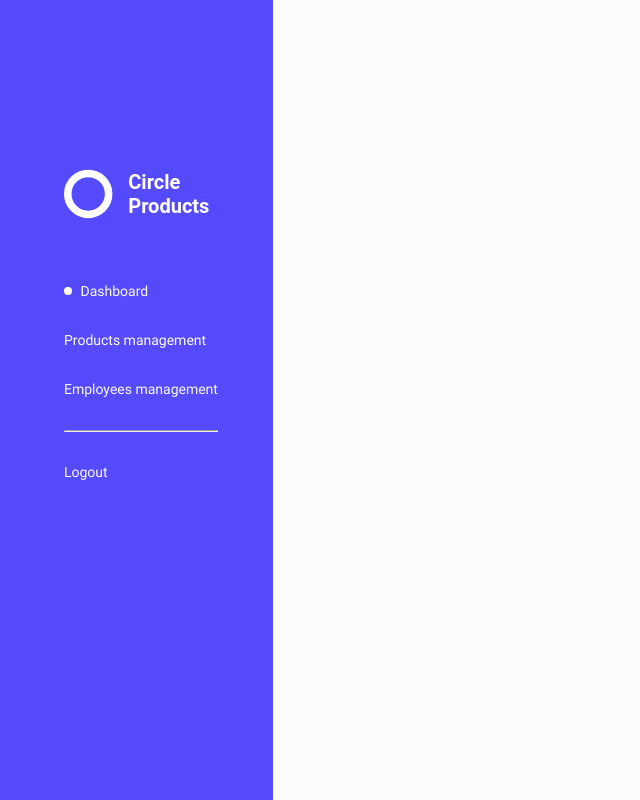
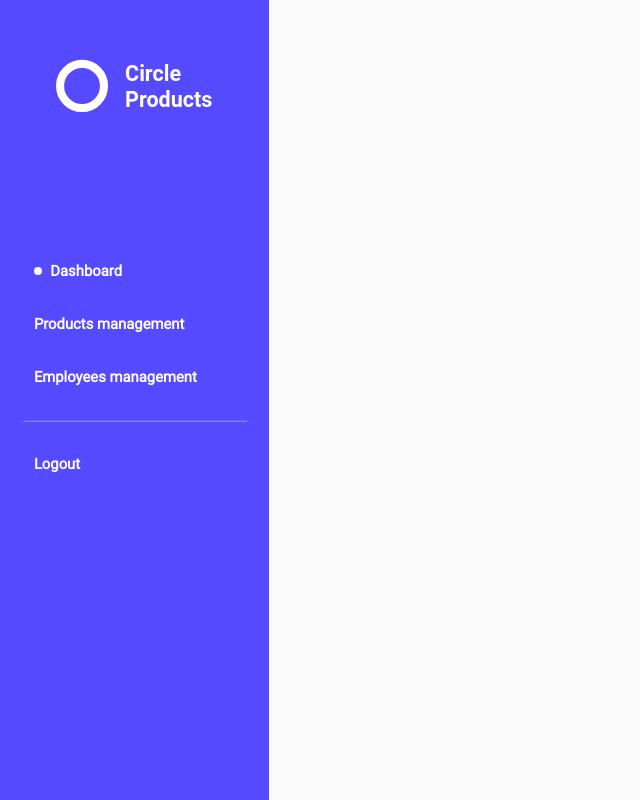
Before and after one commit to Khadija-Asa/fakestoreapi_test, a React (Create React App) app: page / in a window 1280 px wide. Shown: the whole page, without its empty margins (0-640 px from the left). Built offline with nearby package versions, Linux system fonts and the light colour scheme.

Commit message:
work on the card responsive

```diff
--- a/src/components/Header.js
+++ b/src/components/Header.js
@@ -7,6 +7,7 @@ import logo from './../shared/logo.svg';
 
 const Header = () => {
 
+  // burger show/hide
   const [showLinks, setShowLinks] = useState(false);
 
   const handleShowLinks = () => {
@@ -16,14 +17,16 @@ const Header = () => {
   return (
       <nav className={`navbar ${showLinks ? "show_nav" : "hide_nav"} `}>
 
+        {/* burger */}
         <button className='navbar_burger' onClick={handleShowLinks}>
           <span className='burger_bar'></span>
         </button>
 
+        {/* menu */}
         <ul className='navbar_links'>
-          <li onClick={handleShowLinks}>
+          <li className='navbar_logo' onClick={handleShowLinks}>
             <NavLink to="/">
-            <img className='navbar_logo' src={logo} alt="Logo Circle Products" />
+            <img src={logo} alt="Logo Circle Products" />
             </NavLink>
           </li>
           <li onClick={handleShowLinks}>
--- a/src/components/Product.js
+++ b/src/components/Product.js
@@ -1,11 +1,8 @@
 import React, {useState, useEffect} from 'react';
 import { NavLink} from 'react-router-dom';
-import { useHistory } from "react-router-dom";
-
 import { useParams } from 'react-router-dom';
 import './../styles/product.css';
 import arrow from './../shared/back_button.svg';
-import axios from 'axios';
 
 const Product = () => {
 
@@ -13,6 +10,7 @@ const Product = () => {
   const {id} = useParams();
   const [product, setProduct] = useState([]);
 
+  // get api
   useEffect(() => {
     const getProduct = async () => {
     const res = await fetch(`https://fakestoreapi.com/products/${id}`);
@@ -28,6 +26,7 @@ const Product = () => {
     setPrixHT(e.target.value);
   }
 
+  // vta
   const handleClick = () => {
     const ratio = 1.20;
     setMontantTTC(prixHT * ratio);
@@ -49,7 +48,7 @@ const Product = () => {
       <section className="card">
         {/* img */}
         <div className="card_img">
-            <img src={product.image} alt={product.title} />
+          <img src={product.image} alt={product.title} />
         </div>
 
         <section className="card_text">
@@ -61,15 +60,14 @@ const Product = () => {
             </div>
             <div className="description_cat">
               <h3>category</h3> <br />
-              <p>{product.category}</p>
+              <p className='cat'><span>{product.category}</span></p>
             </div>
           </section>
 
           {/* price */}
           <section className="card_price">
             <div className="price_tag">
-              <h3>price</h3>
-
+              <h3>price</h3> <br />
 
               <div className="price_vta">
                 <div className="vta">
--- a/src/components/ProductsManagement.js
+++ b/src/components/ProductsManagement.js
@@ -3,8 +3,10 @@ import axios from 'axios';
 import { NavLink } from 'react-router-dom';
 
 const ProductsManagement = () => {
-  const [data, setData] = useState([]);
 
+const [data, setData] = useState([]);
+
+// get data api
 useEffect(() => {
   axios({
     method: 'GET',
@@ -17,47 +19,49 @@ useEffect(() => {
 }, []);
 
 return (
-    <div className="products">
+    <section className="products">
 
       <wrapper className="table">
         <h1>Products management</h1>
 
-        <div className="row header">
-          <div className="cell">
+        {/* header */}
+        <ul className="row header">
+          <li className="cell">
             Product name
-          </div>
-          <div className="cell">
+          </li>
+          <li className="cell">
             Category <span className="arrow_down"></span>
-          </div>
-          <div className="cell">
+          </li>
+          <li className="cell">
             Price
-          </div>
-          <div className="cell">
+          </li>
+          <li className="cell">
             Price <span>(including VAT)</span>
-          </div>
-        </div>
+          </li>
+        </ul>
 
+        {/* map product */}
         {data.map((product) => (
-          <div className="row body">
-            <div className="cell" data-title='Product name'>
+          <ul className="row body">
+            <li className="cell" data-title='Product name'>
               <NavLink className='row_title' to={`/productsmanagement/${product.id}`} >
                 {product.title}
               </NavLink>
-            </div>
-            <div className="cell" data-title='Category'>
-              {product.category}
-            </div>
-            <div className="cell" data-title='Price'>
+            </li>
+            <li className="cell cat" data-title='Category'>
+              <span>{product.category}</span>
+            </li>
+            <li className="cell" data-title='Price'>
               {product.price}
-            </div>
-            <div className="cell" data-title='Price (including VAT)'>
+            </li>
+            <li className="cell" data-title='Price (including VAT)'>
               {product.price.toFixed(1) * 0.2 + product.price}
-            </div>
-          </div>
+            </li>
+          </ul>
         ))}
 
       </wrapper>
-    </div>
+    </section>
   )
 };
 
--- a/src/styles/header.css
+++ b/src/styles/header.css
@@ -2,6 +2,7 @@ canvas {
   display: none;
 }
 
+/* nav */
 .navbar {
   background-color: var(--color-blue);
   display: flex;
@@ -12,16 +13,21 @@ canvas {
   width: 100vw;
 }
 
-.navbar_logo {
+/* logo */
+.navbar_logo img {
+  margin: 0 auto;
+  margin: 58px 0 116px 0;
   width: clamp(6.25rem, 5.3013rem + 4.7436vw, 10.875rem);;
 }
 
+/* menu */
 .navbar_link {
   align-items: center;
-  color: var(--color-white);
+  color: #FFF;
   display: flex;
   font-size: 16px;
   font-weight: bold;
+  line-height: 21px;
   text-decoration: none;
   transition: transform 1s;
 }
@@ -42,7 +48,8 @@ canvas {
 }
 
 .navbar_links hr {
-  max-width: 200px;
+  opacity: .3;
+  width: clamp(9.375rem, 7.8365rem + 7.6923vw, 16.875rem);
 }
 
 @media screen and (max-width: 767px) {
@@ -73,19 +80,19 @@ canvas {
   .navbar_burger {
     background: transparent;
     border: none;
+    cursor: pointer;
     height: 40px;
     width: 40px;
-    cursor: pointer;
   }
   .burger_bar,
   .burger_bar::before,
   .burger_bar::after {
+    background-color: var(--color-white);
     display: block;
     height: 2px;
+    position: relative;
+    transition: all .5s ease-in-out;
     width: 24px;
-    position: relative;
-    background-color: var(--color-white);
-    transition: all .5s ease-in-out;
     z-index: 2;
   }
   .burger_bar::before,
@@ -115,36 +122,35 @@ canvas {
 
 /* Tablet */
 @media screen and (min-width: 768px) {
+  .navbar {
+    display: flex;
+    height: 100vh;
+    justify-content: center;
+    padding: 0;
+    position: absolute;
+    width: clamp(6.25rem, 2.7244rem + 17.6282vw, 23.4375rem);
+  }
   .navbar_logo {
-    padding-bottom: 2rem;
+    padding-bottom: rem;
+    margin: 0 auto;
   }
-  /* Menu burger (mobile) */
+  .navbar_logo img {
+    width: clamp(8.125rem, 7.5609rem + 2.8205vw, 10.875rem);
+  }
   .navbar_links {
-    gap: 32px;
-    height: 100vh;
-    padding: 10rem 3rem;
-    position: fixed;
     display: flex;
     flex-direction: column;
+    gap: 32px;
+    padding-left: ;
+    position: fixed;
     z-index: 1;
-  }
-  .navbar_logo {
-    background-color: transparent;
   }
   .navbar_burger {
     display: none;
   }
-  .navbar {
-    height: 100vh;
-    position: absolute;
-    width: clamp(9.375rem, 6.8109rem + 12.8205vw, 21.875rem);
-  }
   .navbar_link {
-    font-style: normal;
-    font-weight: 400;
-    font-size: 14px;
-    height: 17px;
+    font-size: clamp(0.8125rem, 0.774rem + 0.1923vw, 1rem);
+    font-weight: bold;
+    padding-left: 5%;
   }
 }
-
-/* Desktop */
--- a/src/styles/product.css
+++ b/src/styles/product.css
@@ -6,6 +6,16 @@
 .card_title {
   display: flex;
   flex-direction: column;
+}
+
+.card_text {
+  margin: 0 auto;
+}
+
+/* arrow img */
+.back_arrow {
+  display: contents;
+  width: min-content;
 }
 
 .back_arrow img {
@@ -29,13 +39,14 @@
   font-weight: bold;
   font-size: clamp(1rem, 0.8974rem + 0.5128vw, 1.5rem);
   text-transform: capitalize;
-  padding: 56px 0 19px 0;
+  padding-top: 56px;
 }
 
 /* img */
 .card_img {
   box-shadow: 0px 2px 5px #0000001A;
   border-radius: 3px;
+  margin: 0 auto;
   max-width: 500px;
 }
 
@@ -46,7 +57,7 @@
   padding: 5rem;
 }
 
-.card_description {
+.description_text {
   max-width: 450px;
 }
 
@@ -93,6 +104,13 @@
 
 /* tablet */
 @media screen and (min-width: 768px) {
+  .product_card {
+    padding-left: 100px;
+  }
+}
+
+/* desktop */
+@media screen and (min-width: 1024px) {
   .card_title {
     display: flex;
     flex-direction: row;
@@ -106,8 +124,6 @@
   /* img */
   .card_img {
     width: auto;
-  }
-  .card_img img {
   }
   .card {
     display: flex;
--- a/src/styles/productsmanagement.css
+++ b/src/styles/productsmanagement.css
@@ -7,12 +7,6 @@
   padding: 1rem;
 }
 
-.products_table {
-  border-collapse: collapse;
-  gap: 2rem;
-  width: 100%;
-}
-
 .wrapper {
   margin: 0 auto;
   padding: 40px;
@@ -20,9 +14,9 @@
 
 .cell {
   color: var(--color-dark-gray);
+  display: table-cell;
   font-size: clamp(0.875rem, 0.8494rem + 0.1282vw, 1rem);
   padding: 6px 12px;
-  display: table-cell;
 }
 
 .row {
@@ -41,13 +35,14 @@
   font-weight: bold;
 }
 
-.cat {
+.cat span {
   background-color: var(--color-clothes);
   border-radius: 50px;
-  padding: .2rem;
+  color: #FFF;
+  padding: .3rem .7rem;
 }
 
-@media screen and (max-width: 580px) {
+@media screen and (max-width: 767px) {
   .table {
     display: block;
   }
@@ -84,39 +79,60 @@
   }
   .products,
   .product_card {
-    padding-left: clamp(9.375rem, 6.8109rem + 12.8205vw, 21.875rem);
-    margin: 0 50px;
+    padding-left: clamp(6.25rem, 2.7244rem + 17.6282vw, 23.4375rem);
+    margin: 0 1%;
   }
   .table {
     display: table;
-    box-shadow: 0 1px 3px rgba(0, 0, 0, 0.2);
     width: 100%;
   }
-  .row {
-    display: table-row;
-    box-shadow: 0px 2px 5px #0000001A;
-    border-radius: 3px;
-    margin-bottom: 5rem;
+  .row.header  {
+    background-color: var(--color-blue);
+    border-radius: 30%;
   }
   .row.header .cell {
-    background: var(--color-blue);
     color: #FFF;
     padding: 21px 20px;
+    vertical-align: middle;
   }
-  .row.body .cell {
-    margin-bottom: 40px;
-    padding: 21px 20px;
+  .row.body li {
+    padding: 25px 20px;
+    vertical-align: middle;
   }
   .row .cell span {
     font-weight: 100;
   }
+  .cell:nth-last-child(1) {
+    text-align: end;
+  }
   .arrow_down {
-    display : inline-block;
     border-top : 7px solid #FFF;
     border-right : 4px solid transparent;
     border-left : 4px solid transparent;
+    display : inline-block;
     margin-left: 5px;
+  }
+  .cat span {
+    padding: .5rem .7rem;
+  }
+}
+
+@media screen and (min-width: 768px) and (max-width: 1251px) {
+  .cat span {
+    margin: -36px;
   }
 }
 
 /* desktop */
+@media screen and (min-width: 1440px) {
+  .products h1 {
+    align-items: center;
+    display: table-caption;
+    padding: 68px 0;
+  }
+  .products,
+  .product_card {
+    padding-left: clamp(6.25rem, 2.7244rem + 17.6282vw, 23.4375rem);
+    margin: 0 2.5%;
+  }
+}
```
